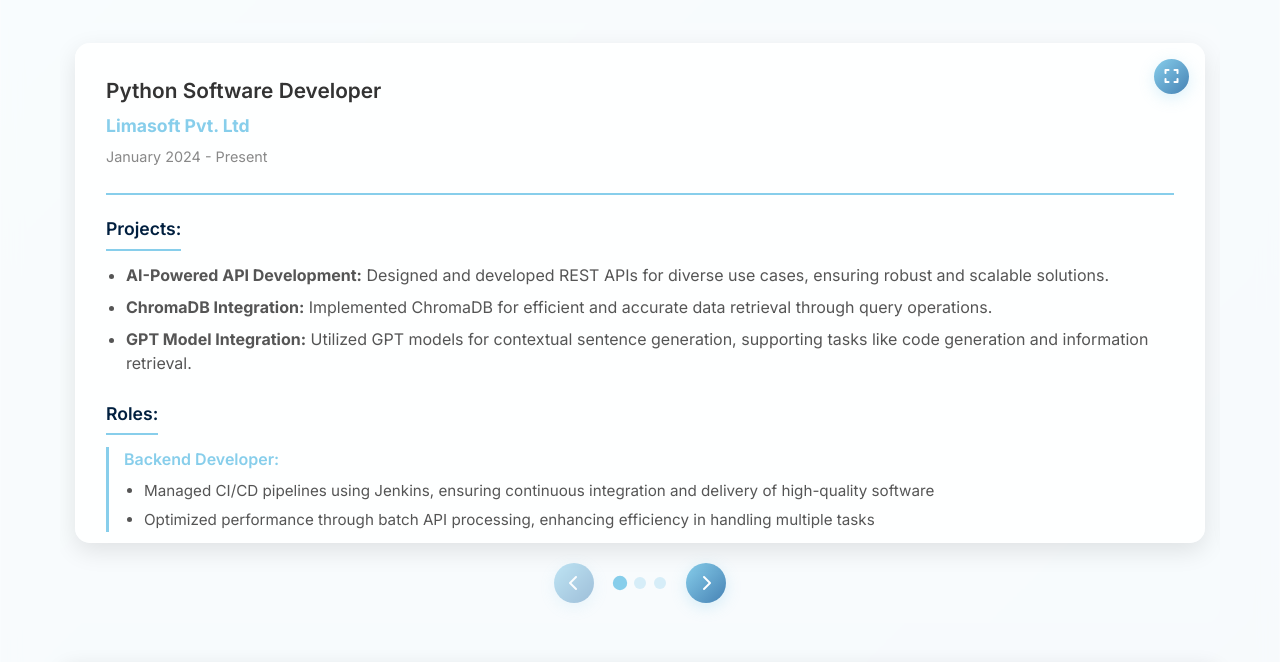
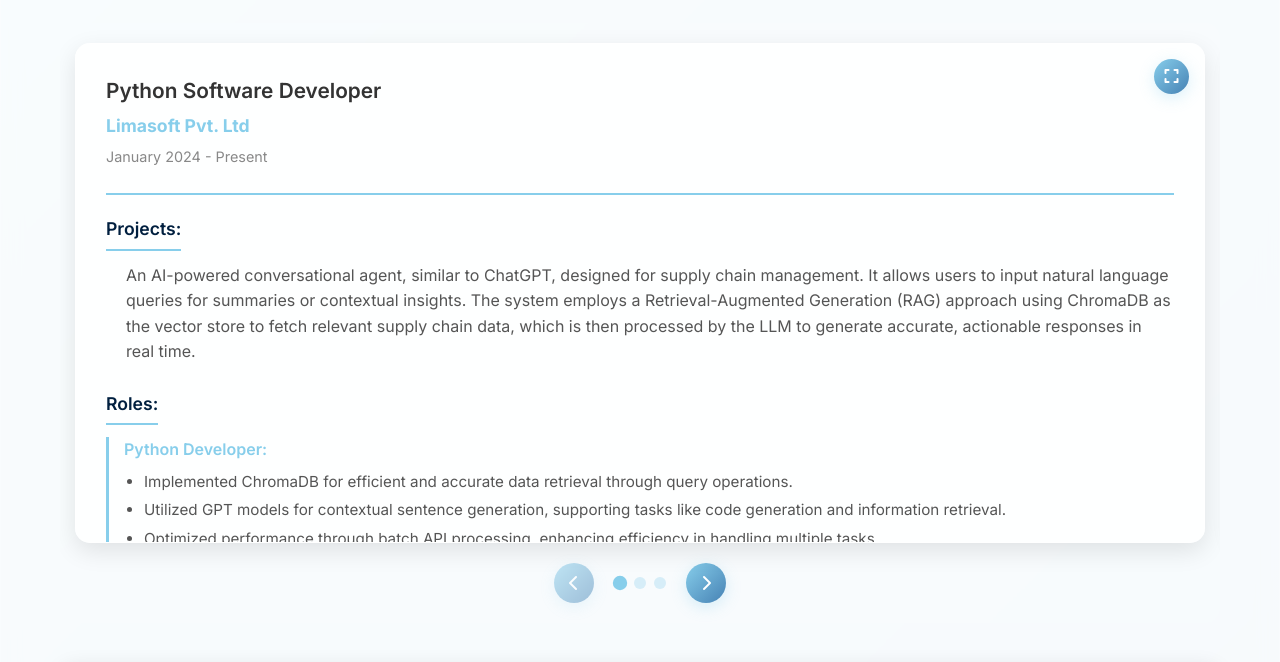
Before and after one commit to kishkath/Workfolio, a Flask app: page / in a window 1280 px wide. Shown: the part 1401-2063 px from the top of the page. Run offline with Flask 3, Linux system fonts and the light colour scheme; some libraries are stand-ins or nearby versions.

Commit message:
Update index.html with updated information

```diff
--- a/templates/index.html
+++ b/templates/index.html
@@ -171,32 +171,28 @@
                                 <div class="experience-section">
                                     <h6 class="experience-subheader">Projects:</h6>
                                     <ul>
-                                        <li><strong>AI-Powered API Development:</strong> Designed and developed REST APIs for diverse use cases, ensuring robust and scalable solutions.</li>
-                                        <li><strong>ChromaDB Integration:</strong> Implemented ChromaDB for efficient and accurate data retrieval through query operations.</li>
-                                        <li><strong>GPT Model Integration:</strong> Utilized GPT models for contextual sentence generation, supporting tasks like code generation and information retrieval.</li>
+                                        An AI-powered conversational agent, similar to ChatGPT, designed for supply chain management. It allows users to input natural language queries for summaries or contextual insights. The system employs a Retrieval-Augmented Generation (RAG) approach using ChromaDB as the vector store to fetch relevant supply chain data, which is then processed by the LLM to generate accurate, actionable responses in real time.
                                     </ul>
                                 </div>
 
                                 <div class="experience-section">
                                     <h6 class="experience-subheader">Roles:</h6>
                                     <div class="role-item">
-                                        <h6 class="role-title">Backend Developer:</h6>
+                                        <h6 class="role-title">Python Developer:</h6>
                                         <ul>
-                                            <li>Managed CI/CD pipelines using Jenkins, ensuring continuous integration and delivery of high-quality software</li>
+                                            <li>Implemented ChromaDB for efficient and accurate data retrieval through query operations.</li>
+                                            <li>Utilized GPT models for contextual sentence generation, supporting tasks like code generation and information retrieval.</li>
                                             <li>Optimized performance through batch API processing, enhancing efficiency in handling multiple tasks</li>
+                                            <li>Designed and developed REST APIs for diverse use cases, ensuring robust and scalable solutions.</li>
+                                            <li>Conducted in-depth research on distributed database systems like Dremio and Trino and developed integrated code to connect with Trino for executing federated queries (cross-db queries), establishing it as a viable alternative to PySpark.</li>
+                                            <li>Developed a Python-based IDE leveraging the MONACO editor for app integration, enabling script creation with predefined conditions and execution using the runpy library</li>
+                                            <li>Managed CI/CD pipelines using Jenkins, ensuring continuous integration via gitlab</li>
                                         </ul>
-                                    </div>
-                                    <div class="role-item">
-                                        <h6 class="role-title">AI/ML Engineer:</h6>
-                                        <ul>
-                                            <li>Familiar with advanced AI models such as Gemini and Meta, applying them in various use cases</li>
-                                            <li>Developed and maintained AI model pipelines for production deployment</li>
-                              </ul>
                                     </div>
                                 </div>
                             </div>
                                 <div class="experience-tech">
-                                    <p class="TechStack">Tech Stack: Python, REST API Development, DBMS, Jenkins, Natural Language Processing</p>
+                                    <p class="TechStack">Tech Stack: Python, Git, REST API Development, Flask, DBMS(PostgreSQL, MariaDB, MSSQL, oracle, trinodb, clickouse DB), GitLab, Jenkins, Natural Language Processing, gpt-3.5, gpt-4o-mini,</p>
                                 </div>
                             </div>
                         </div>
@@ -216,46 +212,38 @@
                                 <div class="experience-section">
                                     <h6 class="experience-subheader">Projects:</h6>
                                     <ul>
-                                        <li><strong>Autonomous Retail Store System:</strong> Developed a cashier-less store system using a walk-in and walk-out strategy, enabling automated billing upon customer exit.</li>
-                                        <li><strong>Computer Vision Pipeline:</strong> Managed and processed thousands of images for computer vision model training and evaluation.</li>
-                                        <li><strong>Auto-Annotation System:</strong> Built an auto-annotation pipeline, improving annotation efficiency by 30%.</li>
-                                        <li><strong>Model Evaluation Framework:</strong> Evaluated various models for use-case suitability, focusing on body-pose estimation and triplet loss classification.</li>
-                                        <li><strong>SDK Development:</strong> Developed a Python-based SDK pipeline for data management, labeling, and model training, producing ONNX format outputs.</li>
-                                        <li><strong>Flask UI Application:</strong> Created a Flask-based UI for image augmentation using the Albumentations library.</li>
-                                        <li><strong>Synthetic Data Generation:</strong> Designed and developed a synthetic data generation pipeline with a data scientist, reducing data capture and annotation efforts.</li>
-                                        <li><strong>Object Detection Models:</strong> Trained and evaluated object detection models for real-world applications.</li>
-                              </ul>
+                                        <strong> Autonomous Retail Store:</strong> A cashier-less store system using a walk-in and walk-out strategy, enabling automated billing upon customer exit.
+                                    </ul>
                                 </div>
 
                                 <div class="experience-section">
                                     <h6 class="experience-subheader">Roles:</h6>
                                     <div class="role-item">
-                                        <h6 class="role-title">Computer Vision Engineer:</h6>
+                                        <h6 class="role-title">Python Developer, Computer Vision Engineer</h6>
                                         <ul>
+                                            <li>Developed a Python-based SDK pipeline for data management, labeling, and model training, producing ONNX format outputs.</li>
+                                            <li>Created a Flask-based UI for image augmentation using the Albumentations library.</li>
+                                            <li>Designed and developed a synthetic data generation pipeline with a data scientist, reducing data capture and annotation efforts.</li>
+                                            <li>Built an auto-annotation pipeline, improving annotation efficiency by 30%.</li>
+                                            <li>Evaluated various models for use-case suitability, focusing on body-pose estimation and triplet loss classification.</li>
+                                            <li>Trained and evaluated object detection models for real-world applications.</li>
                                             <li>Achieved superior object detection performance by combining synthetic and manually collected data</li>
                                             <li>Specialized in body-pose estimation and triplet loss classification models</li>
                                         </ul>
                                     </div>
                                     <div class="role-item">
-                                        <h6 class="role-title">AI/ML Developer:</h6>
+                                        <h6 class="role-title">Data Annotator & Engineer:</h6>
                                         <ul>
-                                            <li>Gained expertise in ChatGPT 3.5 prompting, effectively generating diverse and context-aware responses</li>
-                                            <li>Developed and maintained AI model pipelines for production deployment</li>
-                                        </ul>
-                                    </div>
-                                    <div class="role-item">
-                                        <h6 class="role-title">Team Lead:</h6>
-                                        <ul>
-                                            <li>Managed the annotation team, ensuring data quality and project efficiency</li>
-                                            <li>Coordinated cross-functional collaboration between data scientists and engineers</li>
+                                            <li>Managed and processed thousands of images for computer vision model training and evaluation.</li>
+                                            <li>Managed and been part of Annotations team, by annotating images in various categories as per the requirement for the object detection model training and evaluations for real-time model performance</li>
                                         </ul>
                                     </div>
                                 </div>
-                            </div>
-                                <div class="experience-tech">
-                                    <p class="TechStack">Tech Stack: Python, Computer Vision, Deep Learning, OpenCV, PyTorch, Flask, ONNX</p>
                                 </div>
-                            </div>
+                                    <div class="experience-tech">
+                                        <p class="TechStack">Tech Stack: Python, Computer Vision, Deep Learning, OpenCV, PyTorch, Flask, ONNX</p>
+                                    </div>
+                                </div>
                         </div>
 
 <!--                        &lt;!&ndash; Experience Group 3 (Sample) &ndash;&gt;-->
@@ -411,7 +399,7 @@
                                 <li>PyTorch</li>
                                 <li>Python</li>
                                 <li>REST API Development</li>
-                                <li>SQL (Beginner)</li>
+                                <li>SQL</li>
                                 <li>Stable Diffusion (Basic)</li>
                                 <li>Transformers</li>
                             </ul>
@@ -427,7 +415,7 @@
                         <div class="certification-slide">
                             <div class="certification-card">
                                 <div class="certification-image">
-                                    <img src="https://via.placeholder.com/280x180/87CEEB/001f3f?text=IBM+AI+Cert" alt="IBM Applied AI Professional Certificate">
+                                    <img src="https://github.com/kishkath/Learning/blob/main/Certificates/IBM_APPLIED_AI.pdf" alt="IBM Applied AI Professional Certificate">
                                 </div>
                                 <div class="certification-content">
                                     <div class="certification-icon">
@@ -445,7 +433,7 @@
                         <div class="certification-slide">
                             <div class="certification-card">
                                 <div class="certification-image">
-                                    <img src="https://via.placeholder.com/280x180/4682B4/ffffff?text=ML+Projects+Cert" alt="Mega Guided Projects Certificate">
+                                    <img src="https://github.com/kishkath/Learning/blob/main/Certificates/MGP_completion_certificate.pdf" alt="Mega Guided Projects Certificate">
                                 </div>
                                 <div class="certification-content">
                                     <div class="certification-icon">
@@ -533,7 +521,7 @@
 
                 <!-- GitHub -->
                 <div class="contact-card">
-                    <a href="https://github.com/yourusername" target="_blank" rel="noopener noreferrer" class="contact-icon-link">
+                    <a href="https://github.com/kishkath" target="_blank" rel="noopener noreferrer" class="contact-icon-link">
                         <div class="contact-icon">
                             <i class="fab fa-github"></i>
                         </div>
@@ -572,31 +560,26 @@
                             <div class="experience-section">
                                 <h6 class="experience-subheader">Projects:</h6>
                                 <ul>
-                                    <li><strong>AI-Powered API Development:</strong> Designed and developed REST APIs for diverse use cases, ensuring robust and scalable solutions.</li>
-                                    <li><strong>ChromaDB Integration:</strong> Implemented ChromaDB for efficient and accurate data retrieval through query operations.</li>
-                                    <li><strong>GPT Model Integration:</strong> Utilized GPT models for contextual sentence generation, supporting tasks like code generation and information retrieval.</li>
+                                    An AI-powered conversational agent, similar to ChatGPT, designed for supply chain management. It allows users to input natural language queries for summaries or contextual insights. The system employs a Retrieval-Augmented Generation (RAG) approach using ChromaDB as the vector store to fetch relevant supply chain data, which is then processed by the LLM to generate accurate, actionable responses in real time.
                                 </ul>
                             </div>
 
                             <div class="experience-section">
                                 <h6 class="experience-subheader">Roles:</h6>
                                 <div class="role-item">
-                                    <h6 class="role-title">Backend Developer:</h6>
+                                    <h6 class="role-title">Python Developer:</h6>
                                     <ul>
-                                        <li>Managed CI/CD pipelines using Jenkins, ensuring continuous integration and delivery of high-quality software</li>
+                                        <li>Implemented ChromaDB for efficient and accurate data retrieval through query operations.</li>
+                                        <li>Utilized GPT models for contextual sentence generation, supporting tasks like code generation and information retrieval.</li>
                                         <li>Optimized performance through batch API processing, enhancing efficiency in handling multiple tasks</li>
-                                    </ul>
-                                </div>
-                                <div class="role-item">
-                                    <h6 class="role-title">AI/ML Engineer:</h6>
-                                    <ul>
-                                        <li>Familiar with advanced AI models such as Gemini and Meta, applying them in various use cases</li>
-                                        <li>Developed and maintained AI model pipelines for production deployment</li>
+                                        <li>Designed and developed REST APIs for diverse use cases, ensuring robust and scalable solutions.</li>
+                                        <li>Conducted in-depth research on distributed database systems like Dremio and Trino and developed integrated code to connect with Trino for executing federated queries (cross-db queries), establishing it as a viable alternative to PySpark.</li>
+                                        <li>Developed a Python-based IDE leveraging the MONACO editor for app integration, enabling script creation with predefined conditions and execution using the runpy library</li>
+                                        <li>Managed CI/CD pipelines using Jenkins, ensuring continuous integration via gitlab</li>
                                     </ul>
                                 </div>
                             </div>
-
-                            <p class="TechStack">Tech Stack: Python, REST API Development, DBMS, Jenkins, Natural Language Processing</p>
+                            <p class="TechStack">Tech Stack: Python, Git, REST API Development, Flask, DBMS(PostgreSQL, MariaDB, MSSQL, oracle, trinodb, clickouse DB), GitLab, Jenkins, Natural Language Processing, gpt-3.5, gpt-4o-mini,</p>
                         </div>
                     </div>
 
@@ -610,43 +593,34 @@
                             <div class="experience-section">
                                 <h6 class="experience-subheader">Projects:</h6>
                                 <ul>
-                                    <li><strong>Autonomous Retail Store System:</strong> Developed a cashier-less store system using a walk-in and walk-out strategy, enabling automated billing upon customer exit.</li>
-                                    <li><strong>Computer Vision Pipeline:</strong> Managed and processed thousands of images for computer vision model training and evaluation.</li>
-                                    <li><strong>Auto-Annotation System:</strong> Built an auto-annotation pipeline, improving annotation efficiency by 30%.</li>
-                                    <li><strong>Model Evaluation Framework:</strong> Evaluated various models for use-case suitability, focusing on body-pose estimation and triplet loss classification.</li>
-                                    <li><strong>SDK Development:</strong> Developed a Python-based SDK pipeline for data management, labeling, and model training, producing ONNX format outputs.</li>
-                                    <li><strong>Flask UI Application:</strong> Created a Flask-based UI for image augmentation using the Albumentations library.</li>
-                                    <li><strong>Synthetic Data Generation:</strong> Designed and developed a synthetic data generation pipeline with a data scientist, reducing data capture and annotation efforts.</li>
-                                    <li><strong>Object Detection Models:</strong> Trained and evaluated object detection models for real-world applications.</li>
+                                    <strong> Autonomous Retail Store:</strong> A cashier-less store system using a walk-in and walk-out strategy, enabling automated billing upon customer exit.
                                 </ul>
                             </div>
 
                             <div class="experience-section">
                                 <h6 class="experience-subheader">Roles:</h6>
                                 <div class="role-item">
-                                    <h6 class="role-title">Computer Vision Engineer:</h6>
+                                    <h6 class="role-title">Python Developer, Computer Vision Engineer</h6>
                                     <ul>
+                                        <li>Developed a Python-based SDK pipeline for data management, labeling, and model training, producing ONNX format outputs.</li>
+                                        <li>Created a Flask-based UI for image augmentation using the Albumentations library.</li>
+                                        <li>Designed and developed a synthetic data generation pipeline with a data scientist, reducing data capture and annotation efforts.</li>
+                                        <li>Built an auto-annotation pipeline, improving annotation efficiency by 30%.</li>
+                                        <li>Evaluated various models for use-case suitability, focusing on body-pose estimation and triplet loss classification.</li>
+                                        <li>Trained and evaluated object detection models for real-world applications.</li>
                                         <li>Achieved superior object detection performance by combining synthetic and manually collected data</li>
                                         <li>Specialized in body-pose estimation and triplet loss classification models</li>
                                     </ul>
                                 </div>
                                 <div class="role-item">
-                                    <h6 class="role-title">AI/ML Developer:</h6>
+                                    <h6 class="role-title">Data Annotator & Engineer:</h6>
                                     <ul>
-                                        <li>Gained expertise in ChatGPT 3.5 prompting, effectively generating diverse and context-aware responses</li>
-                                        <li>Developed and maintained AI model pipelines for production deployment</li>
-                                    </ul>
-                                </div>
-                                <div class="role-item">
-                                    <h6 class="role-title">Team Lead:</h6>
-                                    <ul>
-                                        <li>Managed the annotation team, ensuring data quality and project efficiency</li>
-                                        <li>Coordinated cross-functional collaboration between data scientists and engineers</li>
+                                        <li>Managed and processed thousands of images for computer vision model training and evaluation.</li>
+                                        <li>Managed and been part of Annotations team, by annotating images in various categories as per the requirement for the object detection model training and evaluations for real-time model performance</li>
                                     </ul>
                                 </div>
                             </div>
-
-                            <p class="TechStack">Tech Stack: Python, Computer Vision, Deep Learning, OpenCV, PyTorch, Flask, ONNX</p>
+                            <p class="TechStack">Tech Stack: Python, Computer Vision, OpenCV, Pillow, PyTorch, Linux, Albumentations, DataLoop, Deep Learning, Rembg, Flask, ONNX</p>
                         </div>
                     </div>
                 </div>
```
